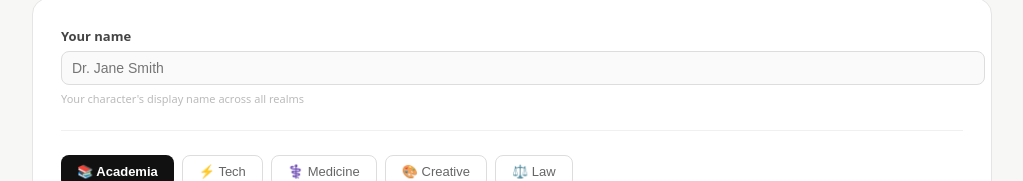
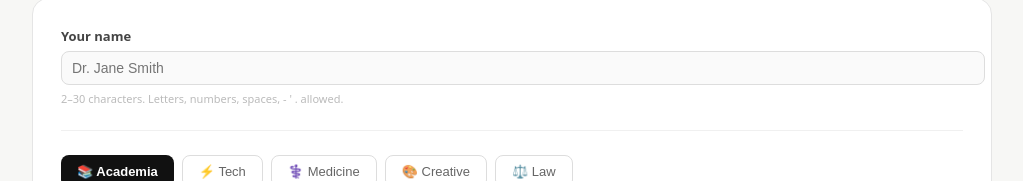
Before and after one commit to tianyang1998/world-scale, a Next.js app in the folder web/: page /score in a window 1280 px wide. Shown: the part 154-335 px from the top of the page, without its empty margins (128-1151 px from the left). Built offline with nearby package versions, Linux system fonts and the light colour scheme; no server answers.

Commit message:
feat: add inline name format validation on score page

```diff
--- a/web/app/score/page.tsx
+++ b/web/app/score/page.tsx
@@ -5,6 +5,7 @@ import { useRouter } from "next/navigation";
 import CharacterCard from "@/components/CharacterCard";
 import { CharacterScore } from "@/lib/types";
 import { createClient } from "@/lib/supabase-client";
+import { validateNameFormat } from "@/lib/nameValidation";
 
 type Realm = "academia" | "tech" | "medicine" | "creative" | "law";
 
@@ -28,6 +29,7 @@ export default function Home() {
   const [saveMsg, setSaveMsg]     = useState<string | null>(null);
 
   const [charName, setCharName] = useState("");
+  const [nameError, setNameError] = useState<string | null>(null);
 
   // academia fields
   const [hIndex,    setHIndex]    = useState("");
@@ -176,8 +178,18 @@ export default function Home() {
             {/* Character name */}
             <div style={{ ...fieldStyle, marginBottom: "24px", paddingBottom: "24px", borderBottom: "0.5px solid #f0f0f0" }}>
               <label style={{ ...labelStyle, fontSize: "13px", fontWeight: 600, color: "#444" }}>Your name</label>
-              <input style={inputStyle} value={charName} onChange={e => setCharName(e.target.value)} placeholder="Dr. Jane Smith" />
-              <span style={{ fontSize: "11px", color: "#bbb", marginTop: "4px" }}>Your character's display name across all realms</span>
+              <input
+                style={inputStyle}
+                value={charName}
+                onChange={e => {
+                  setCharName(e.target.value);
+                  setNameError(validateNameFormat(e.target.value));
+                }}
+                placeholder="Dr. Jane Smith"
+              />
+              <span style={{ fontSize: "11px", color: nameError ? "#A32D2D" : "#bbb", marginTop: "4px" }}>
+                {nameError ?? "2–30 characters. Letters, numbers, spaces, - ' . allowed."}
+              </span>
             </div>
 
             {/* Realm selector */}
@@ -298,7 +310,7 @@ export default function Home() {
               </div>
             )}
 
-            <button onClick={handleSubmit} disabled={loading}
+            <button onClick={handleSubmit} disabled={loading || !!nameError || charName.trim().length < 2}
               style={{ marginTop: "20px", width: "100%", padding: "12px", borderRadius: "8px", border: "none", background: loading ? "#ccc" : "#111", color: "#fff", fontSize: "14px", fontWeight: 600, cursor: loading ? "default" : "pointer" }}>
               {loading ? "Calculating…" : "Generate character →"}
             </button>
```
